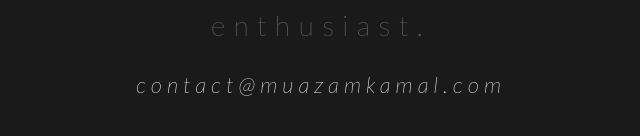
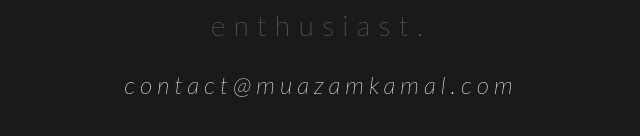
Before and after one commit to muazamkamal/muazamkamal, a Vue app: page / in a window 1280 px wide. Shown: the part 624-760 px from the top of the page, without its empty margins (319-959 px from the left). Built offline with nearby package versions, Linux system fonts and the light colour scheme.

Commit message:
Updated email font size.

```diff
--- a/src/views/Landing.vue
+++ b/src/views/Landing.vue
@@ -73,7 +73,7 @@ a:active {
 }
 
 .email {
-  font-size: 22px;
+  font-size: 24px;
   font-style: italic;
 }
 </style>
```
